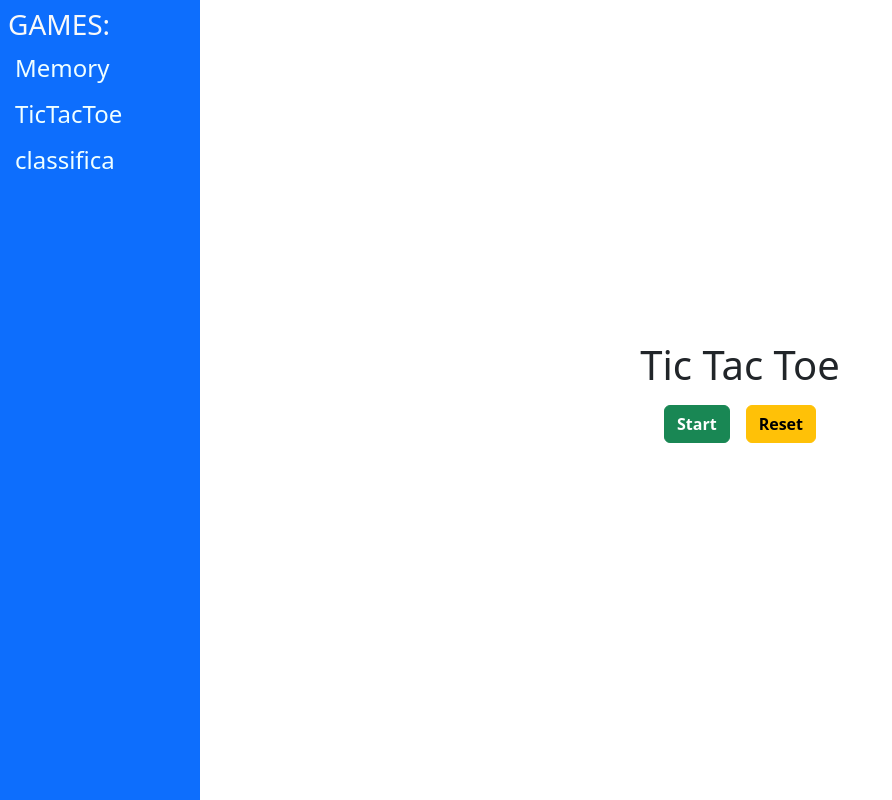
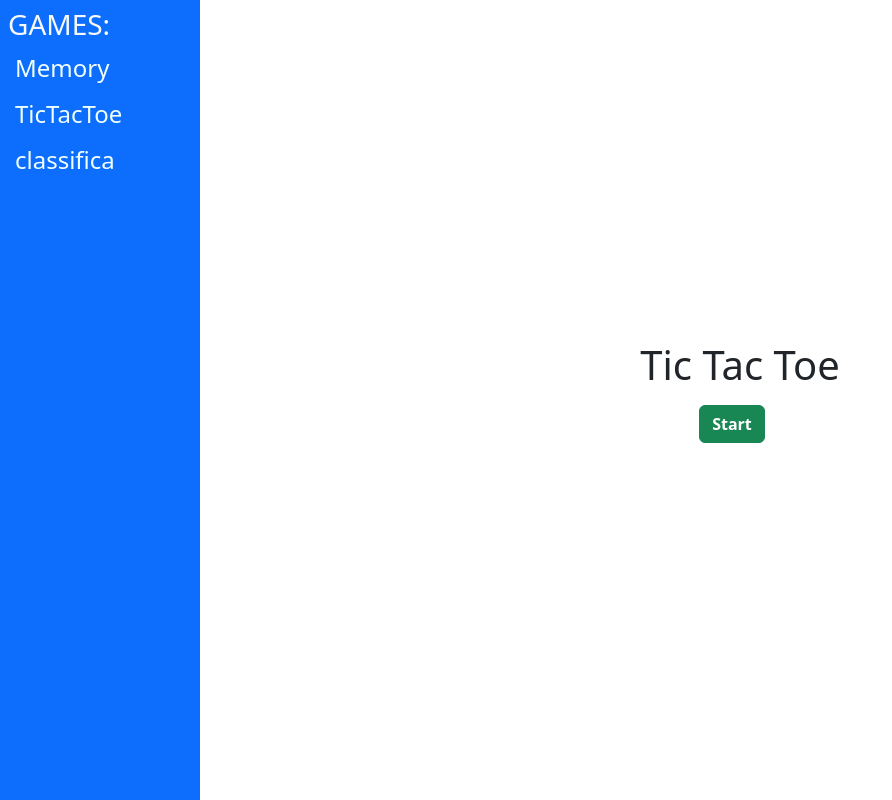
Before and after one commit to lucabrr/gamesChart, an Angular app in the folder gamesCompilation/: page /ticTacToe in a window 1280 px wide. Shown: the whole page, without its empty margins (0-892 px from the left). Built offline with nearby package versions, Linux system fonts and the light colour scheme.

Commit message:
fix reset button tris e commentato modale per test

```diff
--- a/gamesCompilation/src/app/games/memory/memory.component.ts
+++ b/gamesCompilation/src/app/games/memory/memory.component.ts
@@ -39,7 +39,7 @@ export class MemoryComponent implements OnInit {
   ngOnInit(): void {}
 
   start(): void {
-    this.modal.open(this.myModal);
+    //this.modal.open(this.myModal); for test
     this.isStarted = true;
     for (let i = 1; i <= 20; i++) {
       let y = i <= 10 ? i : i - 10;
--- a/gamesCompilation/src/app/games/tic-tac-toe/tic-tac-toe.component.html
+++ b/gamesCompilation/src/app/games/tic-tac-toe/tic-tac-toe.component.html
@@ -10,7 +10,9 @@
     >
       Start
     </button>
-    <button class="btn btn-warning fw-bold" (click)="reset()">Reset</button>
+    <button class="btn btn-warning fw-bold" *ngIf="isStarted" (click)="reset()">
+      Reset
+    </button>
   </span>
   <div *ngIf="isStarted" class="container">
     <div class="row row-cols-3">
```
